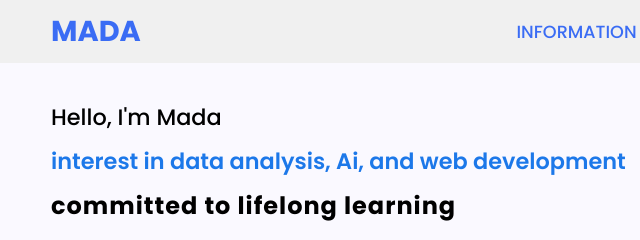
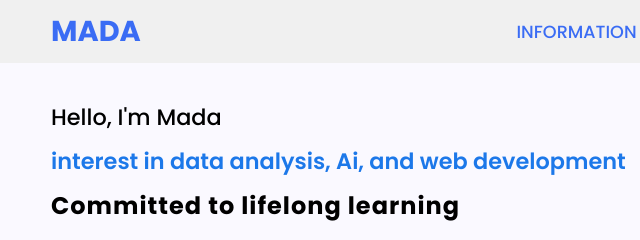
Before and after one commit to MD-330/Mad-wed-info, a plain HTML site: page index.html in a window 1280 px wide. Shown: the top 240 px of the page, 149-789 px from the left. Drawn offline with Linux system fonts and the light colour scheme.

Commit message:
Update index.html

```diff
--- a/index.html
+++ b/index.html
@@ -23,7 +23,7 @@
     <section class="main">
         <div>
             <h2>Hello, I'm Mada <br> <span>interest in data analysis, Ai, and web development</span></h2>
-            <h3> committed to lifelong learning </h3>
+            <h3> Committed to lifelong learning </h3>
             <a href="#project" class="main-btn"> View my Certifications </a>
             <div class="social-icons">
                 <a href="https://www.linkedin.com/in/mada-abdullah-ab36682a6/" target="_blank"><i class="fa-brands fa-linkedin" style="color: #000000;"></i></a>
```
